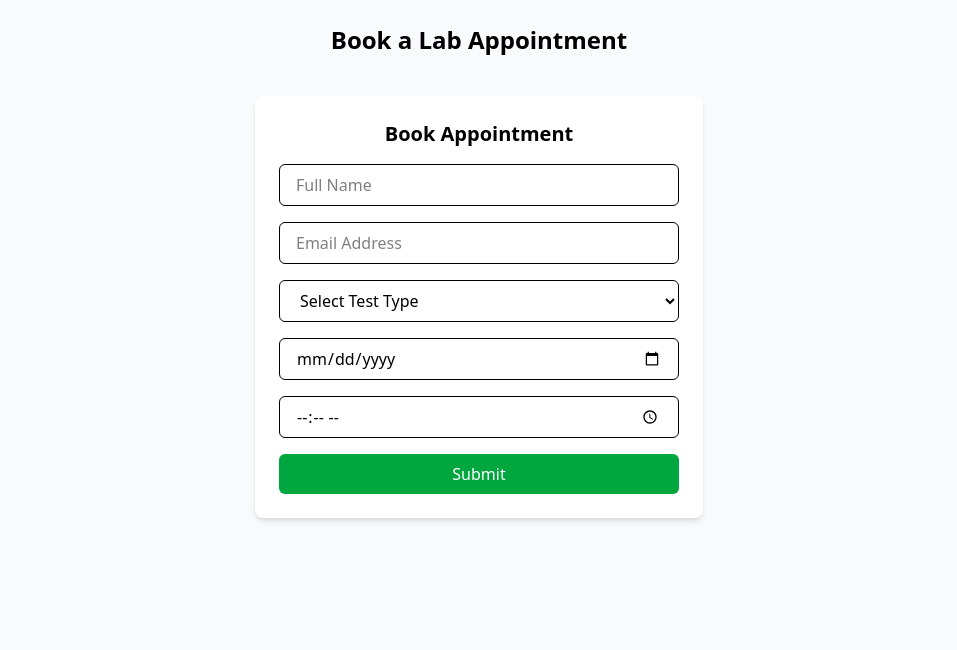
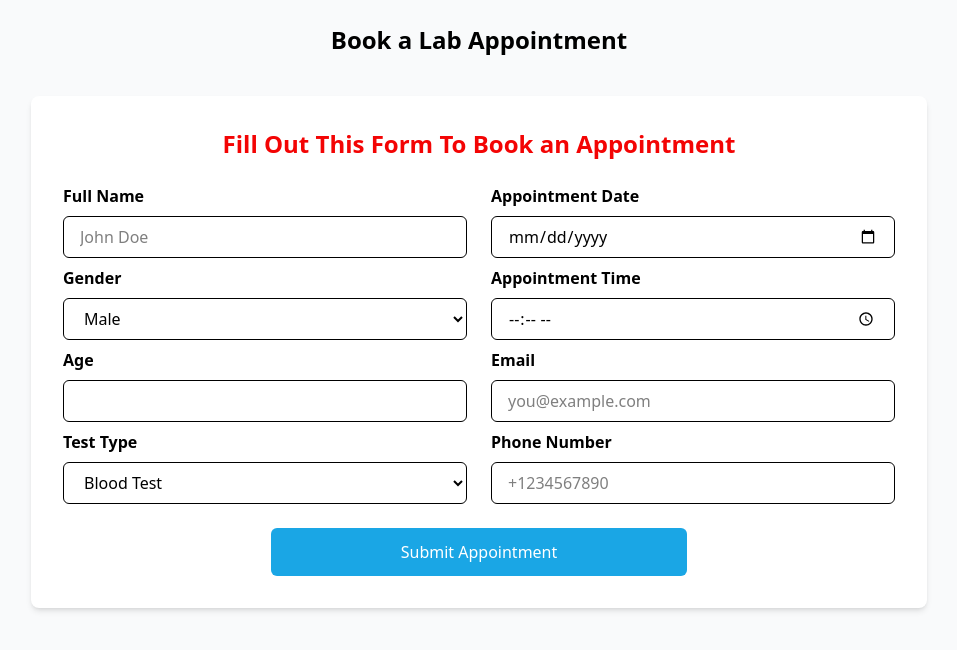
Before and after one commit to ApexAchievers/labsync, a React (Vite) app: page /appointment-page in a window 1280 px wide. Shown: the top 650 px of the page, without its empty margins (161-1118 px from the left). Built offline with nearby package versions, Linux system fonts and the light colour scheme.

Commit message:
addition

```diff
--- a/src/components/AppointmentForm.jsx
+++ b/src/components/AppointmentForm.jsx
@@ -1,55 +1,89 @@
-import React from 'react';
+import React from "react";
 
-const SimpleAppointmentForm = () => {
+const AppointmentForm = () => {
   return (
-    <div className="max-w-md mx-auto p-6 mt-10 bg-white rounded-lg shadow-md">
-      <h2 className="text-xl font-bold mb-4 text-center">Book Appointment</h2>
-      <form className="space-y-4">
+    <div className="max-w-4xl mx-auto p-8 mt-10 bg-white rounded-lg shadow-md">
+      <h2 className="text-2xl font-bold mb-6 text-center text-[#F30404]">Fill Out This Form To Book an Appointment</h2>
+
+      <form className="grid grid-cols-1 md:grid-cols-2 gap-6">
+        {/* Left Column */}
+        <div className="flex flex-col space-y-2">
+          <label className="font-semibold">Full Name</label>
           <input
             type="text"
             name="name"
-          placeholder="Full Name"
-          className="w-full border px-4 py-2 rounded-md"
+            placeholder="John Doe"
+            className="border px-4 py-2 rounded-md"
           />
 
+          <label className="font-semibold">Gender</label>
+          <select name="gender" className="border px-4 py-2 rounded-md">
+            <option value="Your Gender" disabled>Your Gender</option>
+            <option value="Male">Male</option>
+            <option value="Female">Female</option>
+          </select>
+
+          <label className="font-semibold">Age</label>
           <input
-          type="email"
-          name="email"
-          placeholder="Email Address"
-          className="w-full border px-4 py-2 rounded-md"
+            type="number"
+            name="age"
+            className="border px-4 py-2 rounded-md"
           />
 
-        <select
-          name="testType"
-          className="w-full border px-4 py-2 rounded-md"
-        >
-          <option value="">Select Test Type</option>
+          <label className="font-semibold">Test Type</label>
+          <select name="testType" className="border px-4 py-2 rounded-md">
+            <option value="" disabled>Select Test Type</option>
             <option value="Blood Test">Blood Test</option>
             <option value="Urine Test">Urine Test</option>
             <option value="COVID-19 PCR">COVID-19 PCR</option>
           </select>
+        </div>
 
+        {/* Right Column */}
+        <div className="flex flex-col space-y-2">
+          <label className="font-semibold">Appointment Date</label>
           <input
             type="date"
             name="date"
-          className="w-full border px-4 py-2 rounded-md"
+            className="border px-4 py-2 rounded-md"
           />
 
+          <label className="font-semibold">Appointment Time</label>
           <input
             type="time"
             name="time"
-          className="w-full border px-4 py-2 rounded-md"
+            className="border px-4 py-2 rounded-md"
           />
 
+          <label className="font-semibold">Email</label>
+          <input
+            type="email"
+            name="email"
+            placeholder="you@example.com"
+            className="border px-4 py-2 rounded-md"
+          />
+
+          <label className="font-semibold">Phone Number</label>
+          <input
+            type="tel"
+            name="phone"
+            placeholder="+1234567890"
+            className="border px-4 py-2 rounded-md"
+          />
+        </div>
+
+        {/* Submit Button: Full width on both columns */}
+        <div className="md:col-span-2 flex items center justify-center">
           <button
             type="submit"
-          className="w-full bg-green-600 text-white py-2 rounded-md hover:bg-green-700"
+            className="w-[50%] bg-[#1AA6E5] text-white py-3 rounded-md hover:bg-[#1AA6E5] transition duration-300 "
           >
-          Submit
+            Submit Appointment
           </button>
+        </div>
       </form>
     </div>
   );
 };
 
-export default SimpleAppointmentForm;
+export default AppointmentForm;
--- /dev/null
+++ b/src/components/SideBar.jsx
@@ -0,0 +1,18 @@
+// components/Sidebar.jsx
+import React from "react";
+import { Link } from "react-router-dom";
+
+const SideBar = () => {
+  return (
+    <aside className="bg-[#1AA6E5] text-white w-full md:w-60 h-full p-6">
+      <h2 className="text-xl font-bold mb-6">LabSync</h2>
+      <ul className="space-y-4">
+        {/* <li><Link to="/dashboard" className="hover:underline">Dashboard</Link></li> */}
+        <li><Link to="/appointment-page" className="hover:underline">Book Appointment</Link></li>
+        <li><Link to="/results" className="hover:underline">Test Results</Link></li>
+      </ul>
+    </aside>
+  );
+};
+
+export default SideBar;
```
Lines whose indentation alone changed are shown as unchanged.
